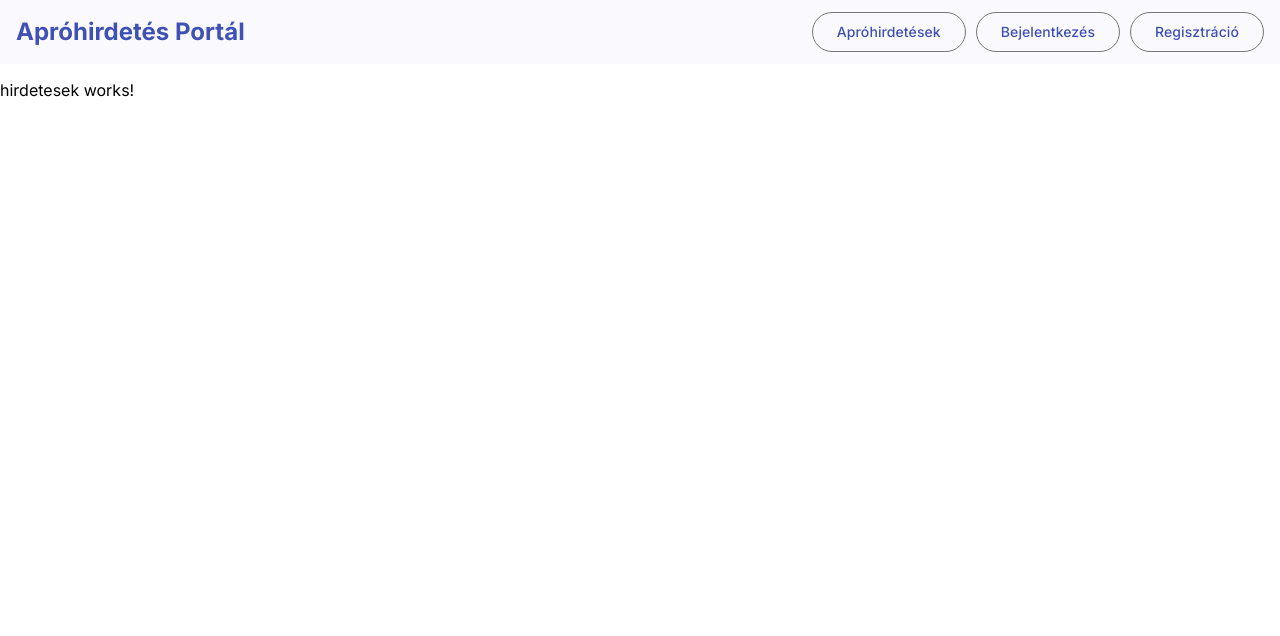
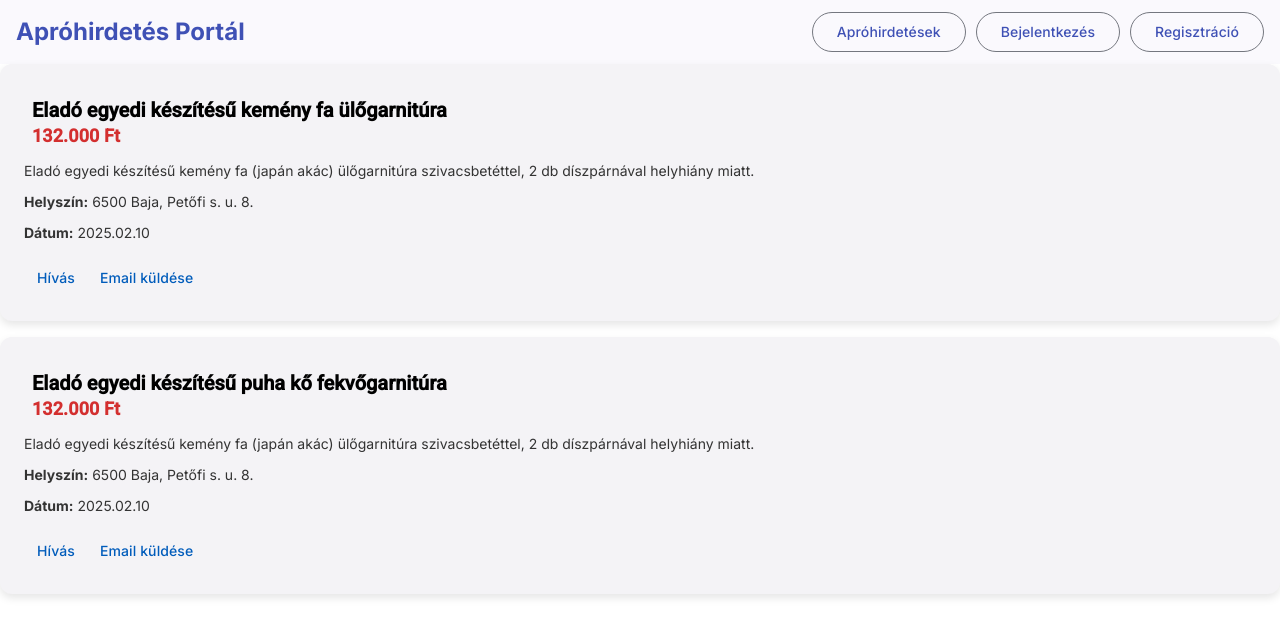
Before and after one commit to Szaszuge/Aprohirdetes, an Angular app in the folder Aprohirdetes/: page /hirdetesek in a window 1280 px wide. Shown: the top 636 px of the page. Built offline with nearby package versions, Linux system fonts and the light colour scheme.

Commit message:
Template

```diff
--- a/Aprohirdetes/src/app/components/hirdetesek/hirdetesek.component.html
+++ b/Aprohirdetes/src/app/components/hirdetesek/hirdetesek.component.html
@@ -1 +1,16 @@
-<p>hirdetesek works!</p>
+<mat-card *ngFor="let hirdetes of hirdetesek">
+    <mat-card-header>
+      <mat-card-title>{{ hirdetes.title }}</mat-card-title>
+      <mat-card-subtitle>{{ hirdetes.price }} Ft</mat-card-subtitle>
+    </mat-card-header>
+    <!--<img mat-card-image [src]="hirdetes.image" alt="{{ hirdetes.title }}">-->
+    <mat-card-content>
+      <p>{{ hirdetes.description }}</p>
+      <p><strong>Helyszín:</strong> {{ hirdetes.location }}</p>
+      <p><strong>Dátum:</strong> {{ hirdetes.date }}</p>
+    </mat-card-content>
+    <mat-card-actions>
+      <button mat-button color="primary" (click)="alertTelefon(hirdetes.phone)">Hívás</button>
+      <button mat-button color="accent" (click)="alertEmail(hirdetes.email)">Email küldése</button>
+    </mat-card-actions>
+  </mat-card>
--- a/Aprohirdetes/src/app/components/hirdetesek/hirdetesek.component.scss
+++ b/Aprohirdetes/src/app/components/hirdetesek/hirdetesek.component.scss
@@ -0,0 +1,31 @@
+mat-card {
+    padding: 16px;
+    margin-bottom: 16px;
+    border-radius: 12px;
+    box-shadow: 0 4px 8px rgba(0, 0, 0, 0.1);
+  }
+
+  mat-card-title {
+    font-size: 20px;
+    font-weight: bold;
+  }
+
+  mat-card-subtitle {
+    font-size: 18px;
+    color: #d32f2f; // Piros ár kiemelése
+    font-weight: bold;
+  }
+
+  mat-card-content {
+    font-size: 14px;
+    color: #333;
+    padding-left: 8px; // Kis belső margó
+  }
+
+  .bold {
+    font-weight: bold;
+  }
+
+  button {
+    margin-top: 8px;
+  }
--- a/Aprohirdetes/src/app/components/hirdetesek/hirdetesek.component.ts
+++ b/Aprohirdetes/src/app/components/hirdetesek/hirdetesek.component.ts
@@ -1,11 +1,44 @@
 import { Component } from '@angular/core';
+import { CommonModule } from '@angular/common';
+import { MatCardModule } from '@angular/material/card'; // 🔹 Importáld a MatCardModule-t
+import { MatButtonModule } from '@angular/material/button'; // 🔹 Gombokhoz kell
 
 @Component({
   selector: 'app-hirdetesek',
-  imports: [],
+  standalone: true,
+  imports: [CommonModule, MatCardModule, MatButtonModule], // 🔹 Hozzáadva az imports-hoz
   templateUrl: './hirdetesek.component.html',
-  styleUrl: './hirdetesek.component.scss'
+  styleUrls: ['./hirdetesek.component.scss']
 })
 export class HirdetesekComponent {
+  hirdetesek = [
+    {
+      title: 'Eladó egyedi készítésű kemény fa ülőgarnitúra',
+      price: '132.000',
+      description: 'Eladó egyedi készítésű kemény fa (japán akác) ülőgarnitúra szivacsbetéttel, 2 db díszpárnával helyhiány miatt.',
+      location: '6500 Baja, Petőfi s. u. 8.',
+      phone: '06-70/333-22-11',
+      email: 'valaki@gmail.com',
+      date: '2025.02.10',
+      image: 'https://via.placeholder.com/400' // Itt majd egy valódi kép lesz
+    },
+    {
+      title: 'Eladó egyedi készítésű puha kő fekvőgarnitúra',
+      price: '132.000',
+      description: 'Eladó egyedi készítésű kemény fa (japán akác) ülőgarnitúra szivacsbetéttel, 2 db díszpárnával helyhiány miatt.',
+      location: '6500 Baja, Petőfi s. u. 8.',
+      phone: '06-70/333-22-11',
+      email: 'valaki@gmail.com',
+      date: '2025.02.10',
+      image: 'https://via.placeholder.com/400' // Itt majd egy valódi kép lesz
+    }
+  ];
 
+  alertTelefon(phone: string) {
+    alert(`Hívja ezt a számot: ${phone}`);
+  }
+
+  alertEmail(email: string) {
+    alert(`Küldjön emailt erre a címre: ${email}`);
+  }
 }
```
Also changed, not shown: 1 other file (tests, documents, lock files or other folders).
